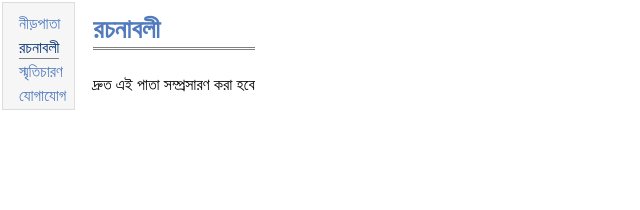
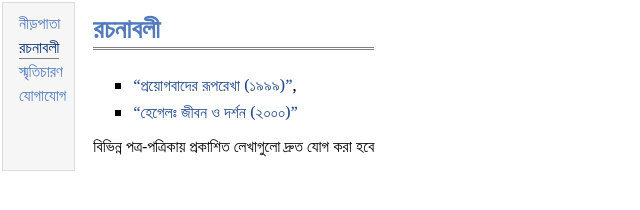
Before and after one commit to parvezimampalash/parvezimampalash.github.io, a plain HTML site: page works.html in a window 1280 px wide. Shown: the whole page, without its empty margins (0-640 px from the left). Drawn offline with Linux system fonts and the light colour scheme.

Commit message:
added books

```diff
--- a/works.html
+++ b/works.html
@@ -20,7 +20,13 @@
 <div id="toptitle">
 <h1>রচনাবলী </h1>
 </div>
-<p>দ্রুত এই পাতা সম্প্রসারণ করা হবে</p>
+<ul>
+<li><p><a href="http://books.com.bd/24850">&ldquo;প্রয়োগবাদের রূপরেখা (১৯৯৯)&rdquo;</a>, </p>
+</li>
+<li><p><a href="https://www.rokomari.com/book/76501/hegel---jibon-o-dorshon">&ldquo;হেগেলঃ জীবন ও দর্শন (২০০০)&rdquo;</a> </p>
+</li>
+</ul>
+<p>বিভিন্ন পত্র-পত্রিকায় প্রকাশিত লেখাগুলো দ্রুত যোগ করা হবে</p>
 </td>
 </tr>
 </table>
```
Also changed, not shown: 2 other files.
